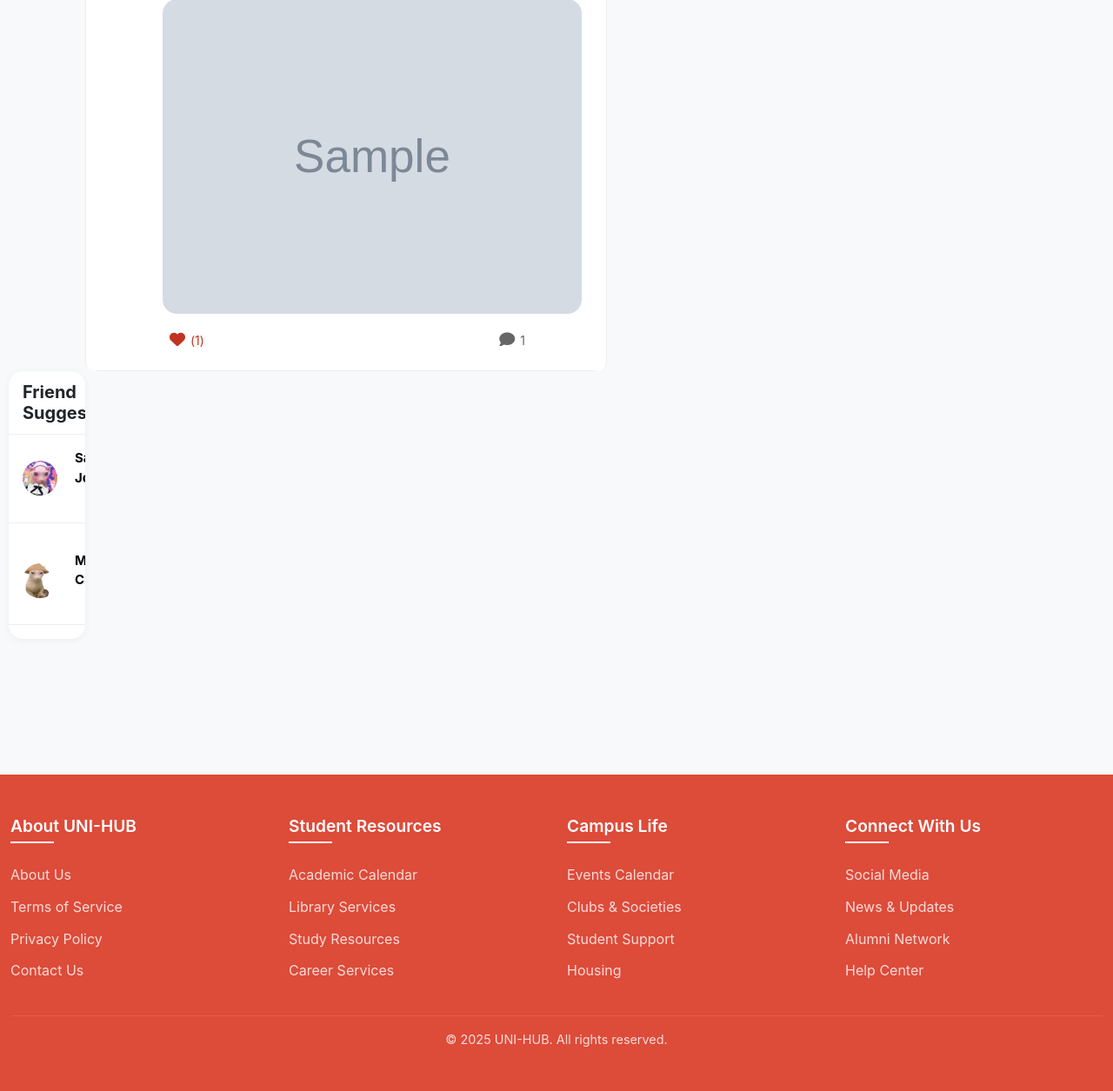
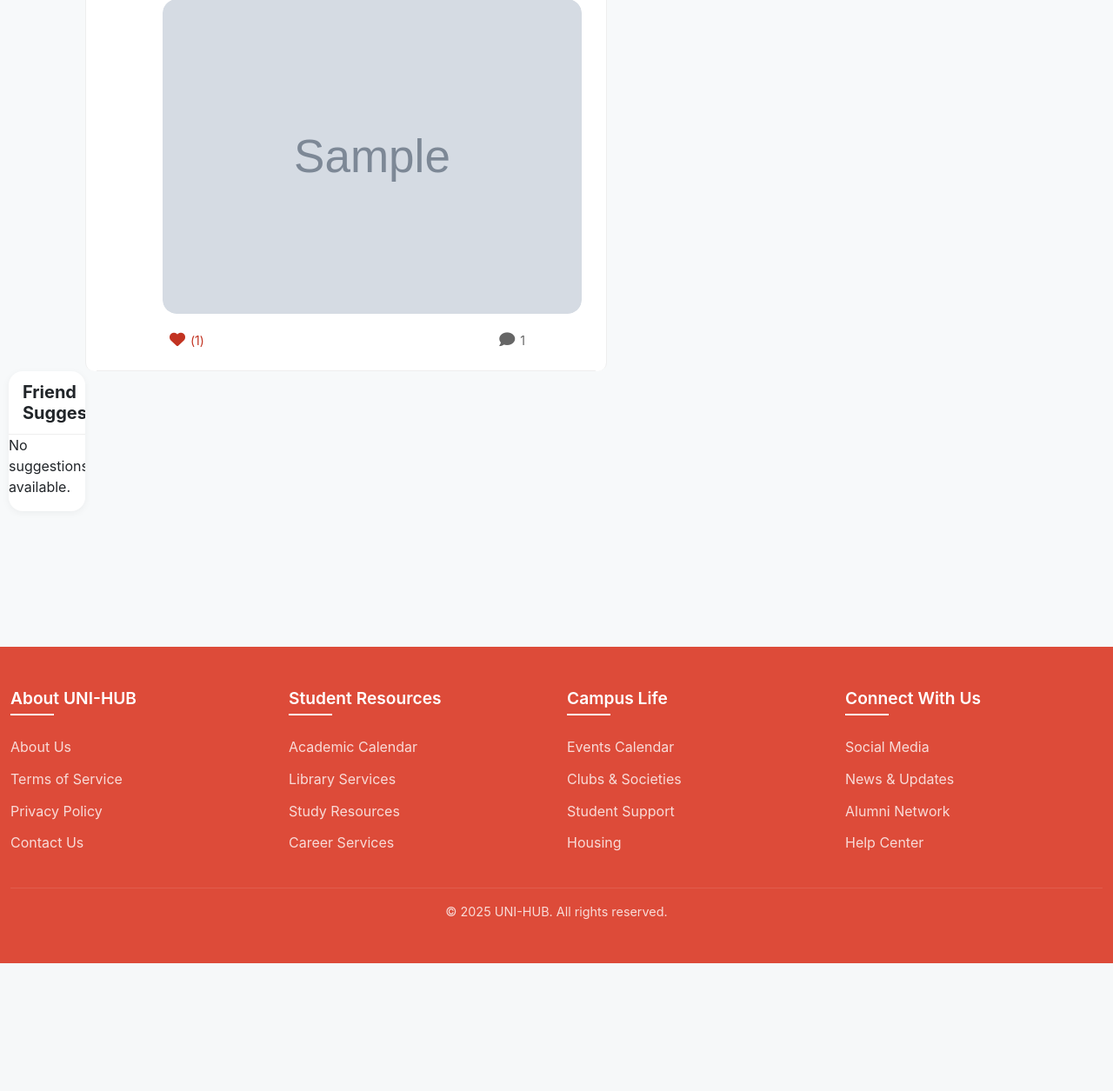
Before and after one commit to willgriffin111/Uni-Hub, a Django app: page / in a window 1280 px wide. Shown: the part 680-1935 px from the top of the page at 87% size. After the commit the page ends 1788 px from the top, so only its background shows below. Run offline with Django 5.2, Linux system fonts and the light colour scheme; a user stored in the database is signed in; tables that the repository leaves empty hold one stand-in row (values such as "Sample post"); grey boxes marked "Sample" are stand-in pictures; some libraries are stand-ins or nearby versions.

Commit message:
Friend suggestions added to home page and friend list added to profile page

```diff
--- a/unihub_project/templates/pages/home_page.html
+++ b/unihub_project/templates/pages/home_page.html
@@ -320,34 +320,36 @@
         </div>
         </div>
 
+
       <!-- Friend Suggestions -->
       <div class="sidebar-card">
         <h3 class="sidebar-title">Friend Suggestions</h3>
+        {% if suggestions %}
+          {% for suggestion in suggestions %}
             <div class="add-person-item d-flex align-items-center mb-3">
               <div class="add-person-avatar me-2">
-              <img src="/unihub_project/images/kawaii-bingus.webp" alt="person" width="50">
+                {% if suggestion.profile_picture %}
+                  <img src="{{ suggestion.profile_picture.url }}" alt="{{ suggestion.username }}" width="50">
+                {% else %}
+                  <img src="{% static 'user-image.png' %}" alt="{{ suggestion.username }}" width="50">
+                {% endif %}
               </div>
               <div class="add-person-info flex-grow-1">
                 <div class="add-person-user">
-                <a href="#" class="add-person-name">Sarah Johnson</a>
+                  <a href="{% url 'user-profile-page' suggestion.username %}" class="add-person-name">
+                    {{ suggestion.first_name }} {{ suggestion.last_name }}
+                  </a>
                 </div>
-              <p class="add-person-bio">Computer Science</p>
+                <p class="add-person-bio">{{ suggestion.university }}</p>
               </div>
-            <button class="add-person-btn btn btn-primary">Add</button>
+              <button class="friend-suggestion-btn btn btn-primary" data-username="{{ suggestion.username }}">
+                Add
+              </button>
             </div>
-          <div class="add-person-item d-flex align-items-center mb-3">
-            <div class="add-person-avatar me-2">
-              <img src="/unihub_project/images/asian-bingus.webp" alt="person" width="50">
-            </div>
-            <div class="add-person-info flex-grow-1">
-              <div class="add-person-user">
-                <a href="#" class="add-person-name">Michael Chen</a>
-              </div>
-              <p class="add-person-bio">Electrical Engineering</p>
-            </div>
-            <button class="add-person-btn btn btn-primary">Add</button>
-          </div>
-          {% comment %} <a href="#" class="see-more">Show more</a> {% endcomment %}
+          {% endfor %}
+        {% else %}
+          <p>No suggestions available.</p>
+        {% endif %}
         </div>
       </div>
     </div>
@@ -647,6 +649,66 @@ function closeModal() {
   document.getElementById("imageModal").style.display = "none";
 }
 
+    // Friend System
+    document.addEventListener("DOMContentLoaded", function() {
+      const suggestionButtons = document.querySelectorAll(".friend-suggestion-btn");
+      suggestionButtons.forEach(button => {
+        button.addEventListener("click", function() {
+          const btn = this;
+          const username = btn.getAttribute("data-username");
+          const csrfToken = getCSRFToken();
+          if (btn.textContent.trim() === "Add") {
+            // Add friend via API
+            fetch("{% url 'api-friend-add' %}", {
+              method: "POST",
+              headers: {
+                "Content-Type": "application/json",
+                "X-CSRFToken": csrfToken
+              },
+              body: JSON.stringify({ username: username })
+            })
+            .then(response => response.json())
+            .then(data => {
+              if (data.success) {
+                btn.textContent = "Unfriend";
+                btn.classList.remove("btn-primary");
+                btn.classList.add("btn-danger");
+              } else {
+                alert("Error: " + data.message);
+              }
+            })
+            .catch(error => {
+              console.error("Error adding friend:", error);
+              alert("Error adding friend.");
+            });
+          } else {
+            // Remove friend via API
+            fetch("{% url 'api-friend-remove' %}", {
+              method: "POST",
+              headers: {
+                "Content-Type": "application/json",
+                "X-CSRFToken": csrfToken
+              },
+              body: JSON.stringify({ username: username })
+            })
+            .then(response => response.json())
+            .then(data => {
+              if (data.success) {
+                btn.textContent = "Add";
+                btn.classList.remove("btn-danger");
+                btn.classList.add("btn-primary");
+              } else {
+                alert("Error: " + data.message);
+              }
+            })
+            .catch(error => {
+              console.error("Error removing friend:", error);
+              alert("Error removing friend.");
+            });
+          }
+        });
+      });
+    });
 </script>
   <!-- Post Modal -->
   <div id="postModal" class="modal" style="display:none;">
--- a/unihub_project/views.py
+++ b/unihub_project/views.py
@@ -7,7 +7,7 @@ from django.db.models import Count, Q
 from api.community.models import CommunityEvent
 from django.contrib.auth import get_user_model
 
-
+User = get_user_model()
 @login_required
 def home_page(request):
     """Render the home page with posts, top communities,
@@ -31,11 +31,22 @@ def home_page(request):
         attendance_count=Count('attendances')
     ).order_by('-attendance_count')[:3]
 
+    current_user = request.user
+    suggestions = User.objects.exclude(id=current_user.id)\
+                    .exclude(id__in=current_user.friends.values_list('id', flat=True))[:3]
+    filtered_suggestions = []
+    for user in suggestions:
+        if str(user) != "root":
+            filtered_suggestions.append(user)
+    suggestions = filtered_suggestions
+    # print(suggestions)
+
     return render(request, 'pages/home_page.html', {
         'posts': posts,
         'user': request.user,
         'top_communities': top_communities,
-        'events': upcoming_events
+        'events': upcoming_events,
+        'suggestions': suggestions
     })
 
 def login_view(request):
@@ -148,6 +159,21 @@ def event_edit_view(request, event_id):
     event = get_object_or_404(CommunityEvent, id=event_id)
     return render(request, 'pages/event_edit.html', {'event': event})
 
+
+
+
+def user_profile_page(request, username):
+    selected_user = get_object_or_404(User, username=username)
+
+    posts = Post.objects.filter(user=selected_user)
+    is_friend = selected_user in request.user.friends.all()
+    return render(request, 'pages/user_profile.html', {
+        'user': selected_user,
+        'posts': posts,
+        'is_friend': is_friend
+    })
+
+
 # THESE ARE OLD VIEWS:
 
 @login_required
@@ -161,16 +187,3 @@ def post_view(request):
 def dashboard_view(request):
     """Render the dashboard page (requires login)."""
     return render(request, "pages/dashboard.html", {"user": request.user})
-
-User = get_user_model()
-
-def user_profile_page(request, username):
-    selected_user = get_object_or_404(User, username=username)
-
-    posts = Post.objects.filter(user=selected_user)
-    is_friend = selected_user in request.user.friends.all()
-    return render(request, 'pages/user_profile.html', {
-        'user': selected_user,
-        'posts': posts,
-        'is_friend': is_friend
-    })
```
Also changed, not shown: unihub_project/templates/pages/profile.html (+22 -6 lines). Lines whose indentation alone changed are shown as unchanged.
